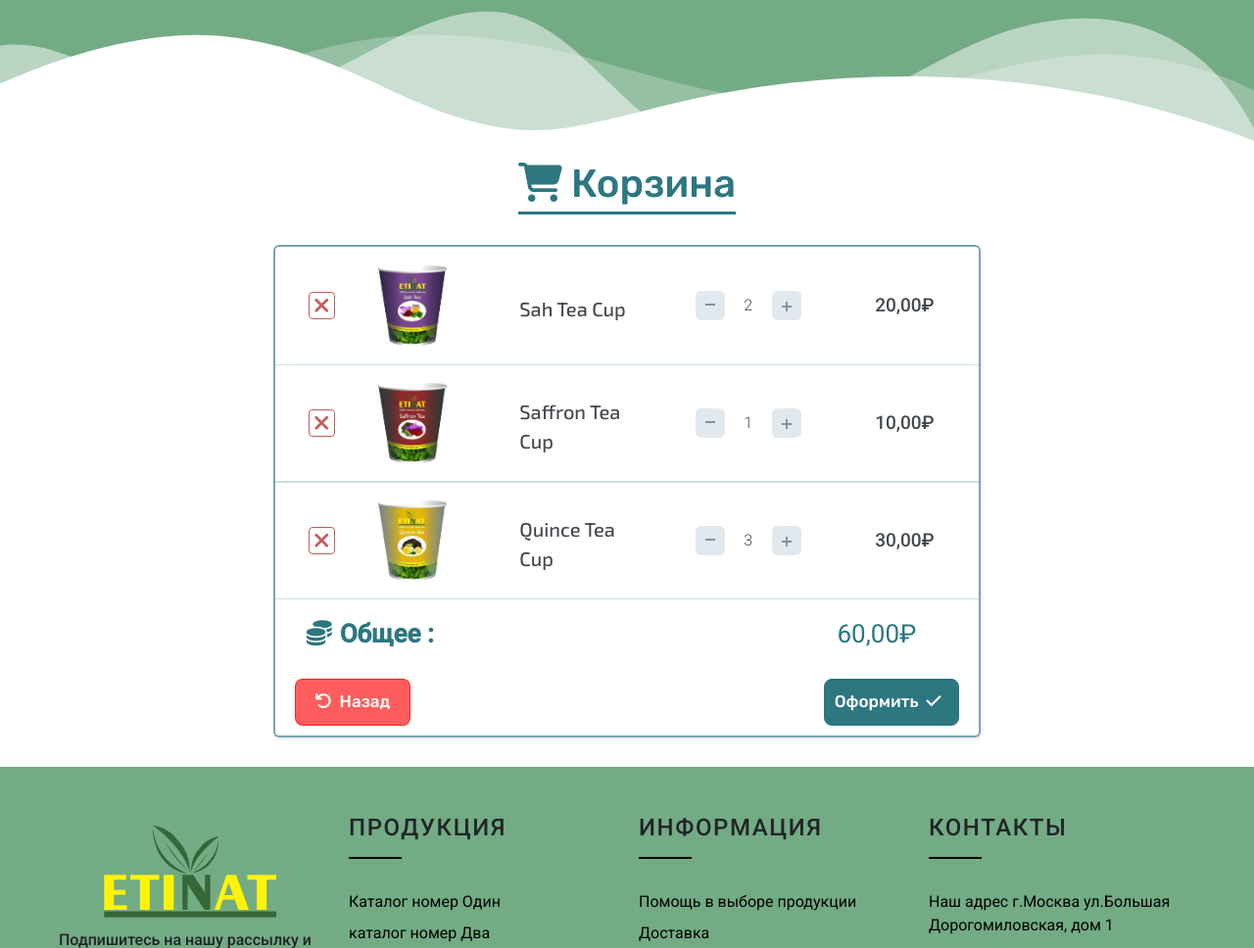
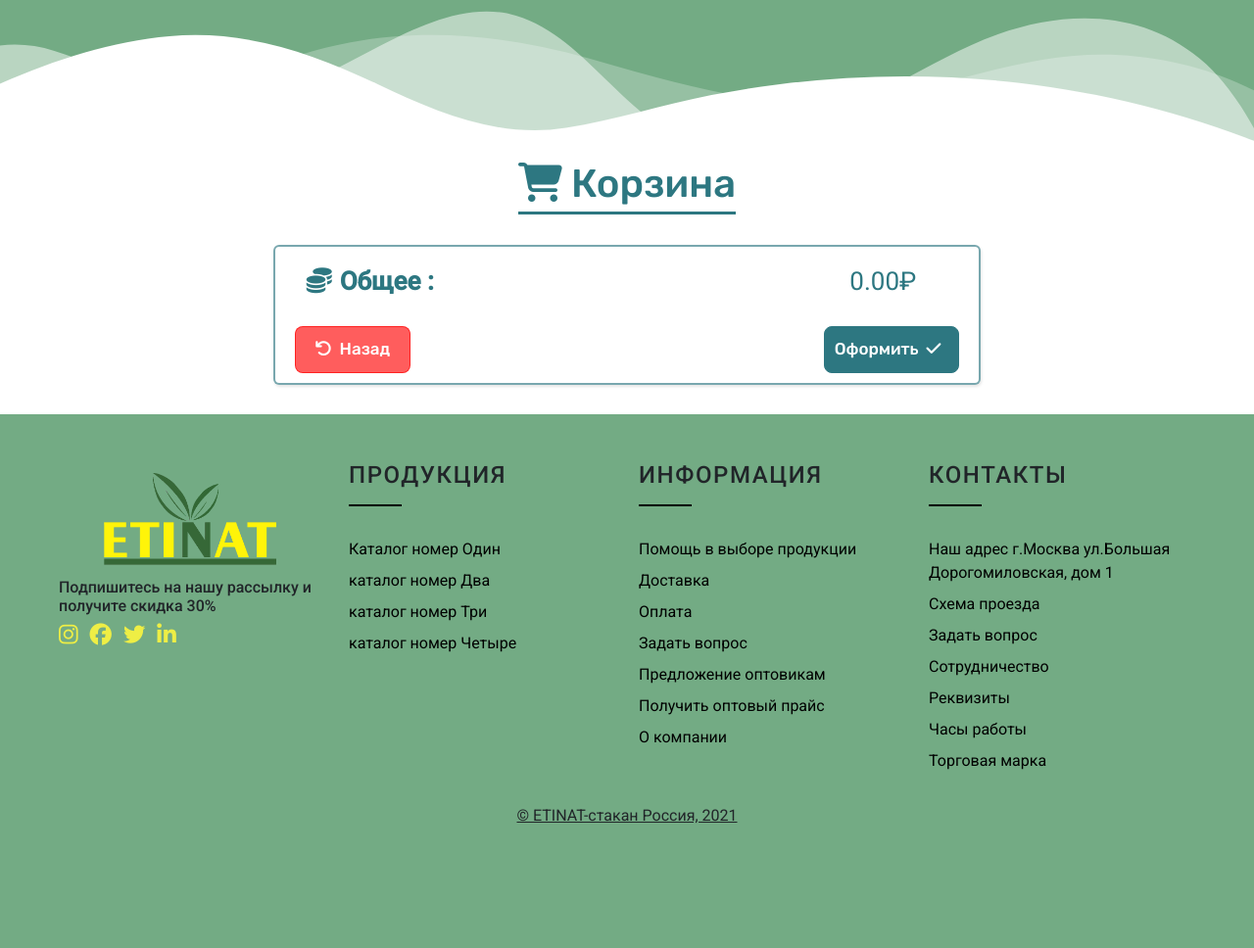
Before and after one commit to elshadaghazade/etinat_stakan, a Django app: page /products/checkout/ in a window 1280 px wide. Shown: the part 425-1393 px from the top of the page at 98% size. After the commit the page ends 1266 px from the top, so only its background shows below. Run offline with Django 3.2, Linux system fonts and the light colour scheme; parts of the project's set-up code (start-up, migrations or seed data) failed here and were passed over; some libraries are stand-ins or nearby versions.

Commit message:
order process is completed

```diff
--- a/assets/js/products.js
+++ b/assets/js/products.js
@@ -32,7 +32,6 @@ $('.buy').on('click', function() {
     window.localStorage.setItem('choosed_products', JSON.stringify(choosed_products));
     $('.minicart--ul').html('');
     fill_minicart();
-    updateTotalCartInfos();
 })
 
 $('.remove').on('click', function() {
@@ -58,7 +57,8 @@ function fill_minicart() {
         total_price += parseFloat(i.price) * parseInt(i.count);
     }
     $('#cart-items-all-prices').html(`${total_price.toFixed(2)}`);
-    $('#cart-items-all-count').html(`${total_count}`)
+    $('#cart-items-all-count').html(`${total_count}`);
+    updateTotalCartInfos();
 }
 
 function updateTotalCartInfos() {
@@ -133,7 +133,98 @@ $(document).on('click', '.remove-from-minicart', function() {
     }
     window.localStorage.setItem('choosed_products', JSON.stringify(choosed_products));
     fill_minicart();
-    updateTotalCartInfos();
-})
+});
 
-updateTotalCartInfos();
+
+/* ------------------ checkout page codes ---------------------- */
+
+$(document).on('click', '.minus-btn', function(e){
+    var id = $(this).data('id');
+    decreaseProductQty(id, 1);
+    fill_minicart();
+    fill_shopping_cart();
+});
+
+$(document).on('click', '.plus-btn', function(e){
+    var id = $(this).data('id');
+    increaseProductQty(id, 1);
+    fill_minicart();
+    fill_shopping_cart();
+});
+
+var timeout1 = -1;
+$(document).on('input', '.checkout-product-qty', function(e){
+
+    clearTimeout(timeout1);
+    setTimeout(() => {
+        var id = $(this).data('id');
+        var qty = parseInt($(this).val());
+
+        if (isNaN(qty)) {
+            $(this).val(1);
+            return;
+        }
+
+        setProductQty(id, qty);
+        fill_minicart();
+        fill_shopping_cart();
+    }, 1000);
+});
+
+$(document).on('click', '.delete-btn', function(){
+    var id = $(this).data('id');
+    removeProduct(id);
+    fill_minicart();
+    fill_shopping_cart();
+});
+
+function fill_shopping_cart () {
+    var choosed_products = JSON.parse(window.localStorage.getItem('choosed_products'));
+    if (choosed_products == null) {
+        choosed_products = {};
+    }
+
+    $('.shopping-cart #checkout-items').empty();
+    var totalPrice = 0;
+    for(let product of Object.values(choosed_products)) {
+        appendNewItem(product);
+        totalPrice += parseFloat(product.price) * product.count;
+    }
+
+    $('#checkout-total-price').html(totalPrice.toFixed(2));
+}
+
+function appendNewItem (product) {
+    var content = `
+    <div class="item">
+        <div class="buttons">
+            <div class="delete-btn" data-id="${product.id}"><i class="fas fa-times"></i></div>
+        </div>
+
+        <div class="image">
+            <img src="${product.image}" alt="" />
+        </div>
+
+        <div class="description">
+            <span>${product.name}</span>
+        </div>
+
+        <div class="quantity">
+            <button class="minus-btn" type="button" name="button" data-id="${product.id}">
+        <img src="${minusSVG}" alt="" />
+        </button>
+            <input class="checkout-product-qty" data-id="${product.id}" type="text" name="name" value="${product.count}">
+            <button class="plus-btn" type="button" name="button" data-id="${product.id}">
+        <img class="m-0" src="${plusSVG}" alt="" />
+        </button>
+        </div>
+
+        <div class="total-price"><span class="price-decimal">${(product.count * parseFloat(product.price)).toFixed(2)}</span>₽</div>
+    </div>`;
+
+    $('.shopping-cart #checkout-items').append(content);
+}
+
+fill_shopping_cart();
+
+/* -------------------------------------------------------------- */
--- a/assets/js/validations.js
+++ b/assets/js/validations.js
@@ -180,7 +180,16 @@ $('#confirm-button').on('click', function () {
         }
     }else{
         confirm_correctCase();
+        var data = $('#checkout-form').serialize();
+        var items = encodeURIComponent(JSON.stringify(getItemsFromCart()));
 
+        $.ajax({
+            url: checkoutUri,
+            data: data + '&products=' + items,
+            method: 'POST',
+        }).done(result => {
+            $('#payment-popup').css('display', 'none');
+        });
     }
 });
 
--- a/products_app/templates/checkout_view.html
+++ b/products_app/templates/checkout_view.html
@@ -11,25 +11,26 @@
 
 {% block content %}
 <div id="payment-popup">
+    <form id="checkout-form" onsubmit="return false;">
     <div class="payment-popup-content">
         <span class="close"><i class="fas fa-times"></i></span>
         <h3 class="payment-popup-title">{% trans "Оформление"%}</h3>
         <hr>
         <div class="payment-popup-input-div">
             <label for="payment-name-input" class="me-2"><i class="fas fa-user me-2"></i>{% trans "Имя"%}</label>
-            <input id="payment-name-input" class="payment--input" type="text" placeholder="Имя">
+            <input name="name" id="payment-name-input" class="payment--input" type="text" placeholder="Имя">
         </div>
         <div class="payment-popup-input-div">
             <label for="payment-mail-input" class="me-2"><i class="fas fa-envelope me-2"></i>{% trans "Эл. почта"%}</label>
-            <input id="payment-mail-input" class="payment--input" type="email" placeholder="Эл. почта">
+            <input name="email" id="payment-mail-input" class="payment--input" type="email" placeholder="Эл. почта">
         </div>
         <div class="payment-popup-input-div">
             <label for="payment-phone-input" class="me-2"><i class="fas fa-phone-alt me-2"></i>{% trans "Телефон"%}</label>
-            <input id="payment-phone-input" class="payment--input" type="number" placeholder="Телефон">
+            <input name="phone" id="payment-phone-input" class="payment--input" type="tel" placeholder="Телефон">
         </div>
         <div class="payment-popup-input-div">
             <label for="payment-delivery-selection" class="me-2"><i class="fas fa-truck me-2"></i>{% trans "Доставка"%}</label>
-            <select id="payment-delivery-selection" class="payment--input">
+            <select name="delivery_method" id="payment-delivery-selection" class="payment--input">
                 <option value="0"></option>
                 <option value="1">{% trans "Самовывоз"%}</option>
                 <option value="2">{% trans "Доставка по Москве - 300 руб."%}</option>
@@ -38,16 +39,18 @@
         </div>
         <div class="payment-popup-input-div">
             <label for="payment-adress-input" class="me-2"><i class="fas fa-map-marker-alt me-2"></i>{% trans "Адрес"%}</label>
-            <input id="payment-adress-input" class="payment--input" type="text" placeholder="Адрес">
+            <input name="address" id="payment-adress-input" class="payment--input" type="text" placeholder="Адрес">
         </div>
         <div class="payment-popup-input-div">
             <label for="payment-comment-input" class="me-2"><i class="fas fa-comments me-2"></i>{% trans "Коментарий"%}</label>
-            <textarea id="payment-comment-input" class="payment--input" placeholder="Коментарий"></textarea>
+            <textarea name="comment" id="payment-comment-input" class="payment--input" placeholder="Коментарий"></textarea>
         </div>
         <div class="payment-popup-input-div">
-            <button id="confirm-button">{% trans "Оформить"%}</button>
+            <button type="button" id="confirm-button">{% trans "Оформить"%}</button>
         </div>
     </div>
+    {% csrf_token %}
+    </form>
 </div>
 
 <div class="container-product-buy">
@@ -76,89 +79,10 @@
     <div class="col-md-7 col-sm-12 mx-auto">
         <div class="section-title-buy"><span><i class=" fas fa-shopping-cart "></i> {% trans "Корзина"%}</span></div>
         <div class="shopping-cart">
-            <!-- Product #1 -->
-            <div class="item">
-                <div class="buttons">
-                    <div class="delete-btn"><i class="fas fa-times"></i></div>
-                </div>
-
-                <div class="image">
-                    <img src="{% static 'images/cups/cup4.png' %}" alt="" />
-                </div>
-
-                <div class="description">
-                    <span>Sah Tea Cup</span>
-                </div>
-
-                <div class="quantity">
-                    <button class="minus-btn" type="button" name="button">
-                <img src="{% static 'images/product-buy/minus.svg' %}" alt="" />
-                </button>
-                    <input type="text" name="name" value="2">
-                    <button class="plus-btn" type="button" name="button">
-                <img class="m-0" src="{% static 'images/product-buy/plus.svg' %}" alt="" />
-                </button>
-                </div>
-
-                <div class="total-price">20,00₽</div>
-            </div>
-            <!-- Product #2 -->
-            <div class="item">
-                <div class="buttons">
-                    <div class="delete-btn"><i class="fas fa-times"></i></div>
-                </div>
-
-                <div class="image">
-                    <img src="{% static 'images/cups/cup3.png' %}" alt="" />
-                </div>
-
-                <div class="description">
-                    <span>Saffron Tea Cup</span>
-                </div>
-
-                <div class="quantity">
-                    <button class="minus-btn" type="button" name="button">
-                <img src="{% static 'images/product-buy/minus.svg' %}" alt="" />
-                </button>
-                    <input type="text" name="name" value="1">
-                    <button class="plus-btn" type="button" name="button">
-                <img class="m-0" src="{% static 'images/product-buy/plus.svg' %}" alt="" />
-                </button>
-                </div>
-
-                <div class="total-price">10,00₽</div>
-            </div>
-
-            <!-- Product #3 -->
-            <div class="item">
-                <div class="buttons">
-                    <div class="delete-btn"><i class="fas fa-times"></i></div>
-                </div>
-
-                <div class="image">
-                    <img src="{% static 'images/cups/cup6.png' %}" alt="" />
-                </div>
-
-                <div class="description">
-                    <span>Quince Tea Cup</span>
-                </div>
-
-                <div class="quantity">
-                    <button class="minus-btn" type="button" name="button">
-                <img src="{% static 'images/product-buy/minus.svg' %}" alt="" />
-                </button>
-                    <input type="text" name="name" value="3">
-                    <button class="plus-btn" type="button" name="button">
-                <img class="m-0" src="{% static 'images/product-buy/plus.svg' %}" alt="" />
-                </button>
-                </div>
-
-                <div class="total-price">30,00₽</div>
-            </div>
-
+            <div id="checkout-items"></div>
             <div class="item-total p-3">
                 <div class="ps-3"><i class="fas fa-coins me-2"></i><strong>{% trans "Общее : "%}</strong></div>
-                <div class="pe-5"><span>60,00₽</span></div>
+                <div class="pe-5"><span id="checkout-total-price">0.00</span>₽</div>
             </div>
             <div class="main-buttons">
                 <button class="btn-back" onclick="window.location.href='{% url 'products' %}'"><i class="fas fa-undo me-1"></i> {% trans "Назад"%}</button>
--- a/templates/base.html
+++ b/templates/base.html
@@ -164,9 +164,15 @@
     </div>
 
     <!-- jQuery -->
+    <script>
+        var minusSVG = '{% static 'images/product-buy/minus.svg' %}';
+        var plusSVG = '{% static 'images/product-buy/plus.svg' %}';
+        var checkoutUri = "{% url 'checkout_complete' %}";
+    </script>
     <script src="https://ajax.googleapis.com/ajax/libs/jquery/3.6.0/jquery.min.js "></script>
     <script src="https://cdn.jsdelivr.net/npm/bootstrap@5.0.0-beta3/dist/js/bootstrap.bundle.min.js " integrity="sha384-JEW9xMcG8R+pH31jmWH6WWP0WintQrMb4s7ZOdauHnUtxwoG2vI5DkLtS3qm9Ekf " crossorigin="anonymous "></script>
     <!-- Script App -->
+    <script src="{% static 'js/storage.js' %}"></script>
     <script src="{% static 'js/preloader.js' %}"></script>
     <script src="{% static 'js/app.js' %}"></script>
     <script src="{% static 'js/validations.js' %}"></script>
```
Also changed, not shown: assets/js/storage.js (added, +74 -0 lines).
